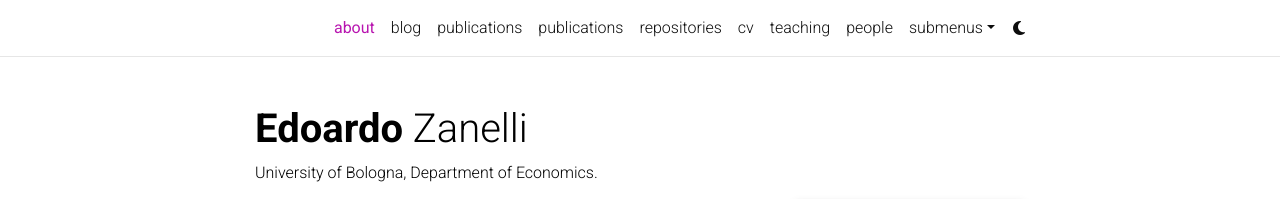
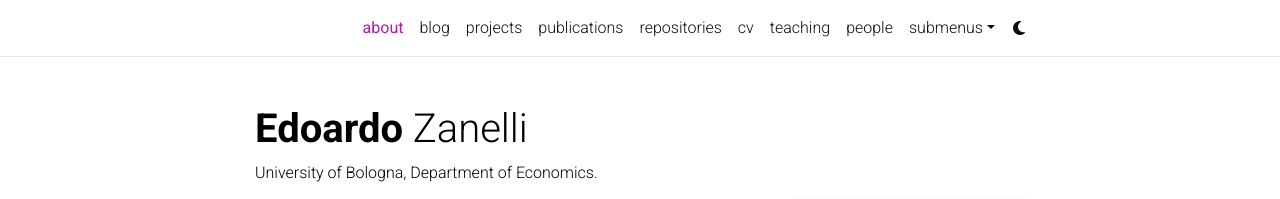
Before and after one commit to edoardozanelli/edoardozanelli.github.io, a Jekyll site: the page built from _pages/about.md, in a window 1280 px wide. Shown: the top 199 px of the page. Built offline with Jekyll 4.4.1, drawn with Linux system fonts in a browser that asks for light colours; full-size pictures stand in for the smaller copies a plugin makes; emoji names are drawn with the system emoji font; comment, search, counter and statistics services are not loaded; a style sheet for code colours, icons or effects is not loaded.

Commit message:
Update projects.md

```diff
--- a/_pages/projects.md
+++ b/_pages/projects.md
@@ -1,28 +1,28 @@
 ---
 layout: page
-permalink: /publications/
-title: publications
+permalink: /projects/
+title: projects
 description:
 nav: true
 nav_order: 1
 ---
 
-<b>WORKING PAPERS <b>
+<b>WORKING PAPERS
 
-- <i>Bootstrapping Stochastic Time-Varying Coefficient Models<i>.
+- <i>Bootstrapping Stochastic Time-Varying Coefficient Models<p>.
 
 Abstract:
 
 
-- <i>Parameters on the Boundary in Predictive Regression<i> (with [Giuseppe Cavaliere](https://giuseppecavaliere.wixsite.com/giuseppe) and [Iliyan Georgiev](https://www.unibo.it/sitoweb/i.georgiev).
+- <i>Parameters on the Boundary in Predictive Regression<p> (with [Giuseppe Cavaliere](https://giuseppecavaliere.wixsite.com/giuseppe) and [Iliyan Georgiev](https://www.unibo.it/sitoweb/i.georgiev).
 
 Abstract:
 
 
-<b>PAPERS IN PROGRESS <b>
+<b>PAPERS IN PROGRESS
 
-- <i>Bootstrap Inference for Regression Discontinuity Designs<i> (with [Giuseppe Cavaliere](https://giuseppecavaliere.wixsite.com/giuseppe), [Sílvia Gonçalves](https://silvia-goncalves.research.mcgill.ca/) & and [Morten Ørregaard Nielsen](https://sites.google.com/view/mortennielsen)).
+- <i>Bootstrap Inference for Regression Discontinuity Designs<p> (with [Giuseppe Cavaliere](https://giuseppecavaliere.wixsite.com/giuseppe), [Sílvia Gonçalves](https://silvia-goncalves.research.mcgill.ca/) & and [Morten Ørregaard Nielsen](https://sites.google.com/view/mortennielsen)).
 
-- <i>Bootstrapping Exogeneity Tests in Linear Models with Possibly Weak Instruments<i> (with [Prosper Dovonon](https://sites.google.com/site/prosperdovonon/home) and [Nikolay Gospodinov](https://sites.google.com/site/gospodinovfed/nikolay-gospodinov-cv-and-research-contributions)).
+- <i>Bootstrapping Exogeneity Tests in Linear Models with Possibly Weak Instruments<p> (with [Prosper Dovonon](https://sites.google.com/site/prosperdovonon/home) and [Nikolay Gospodinov](https://sites.google.com/site/gospodinovfed/nikolay-gospodinov-cv-and-research-contributions)).
 
-- <i>When did the Phillips Curve Become Flat? A time-varying estimate of structural parameters<i> (with [Antonio Marsi](https://sites.google.com/view/antoniomarsi/home).
+- <i>When did the Phillips Curve Become Flat? A time-varying estimate of structural parameters<p> (with [Antonio Marsi](https://sites.google.com/view/antoniomarsi/home).
```
